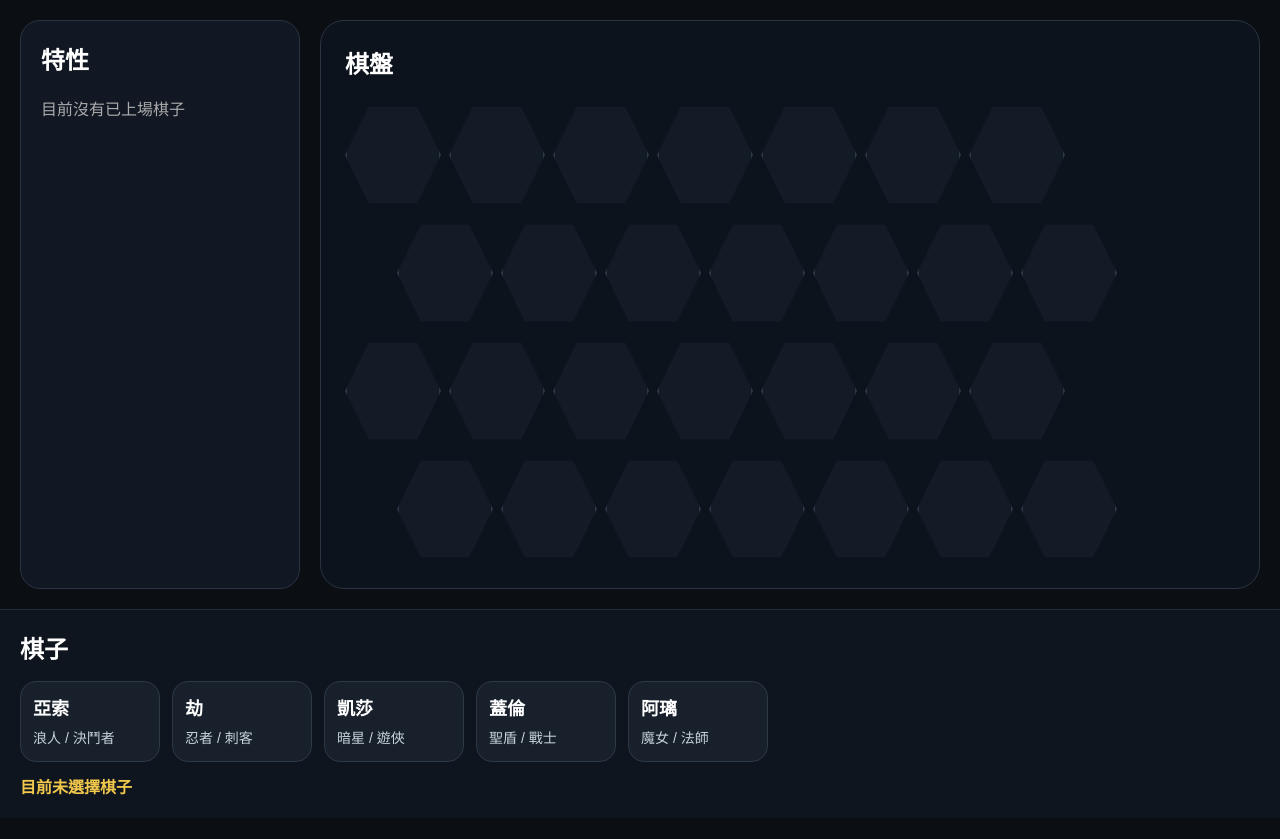
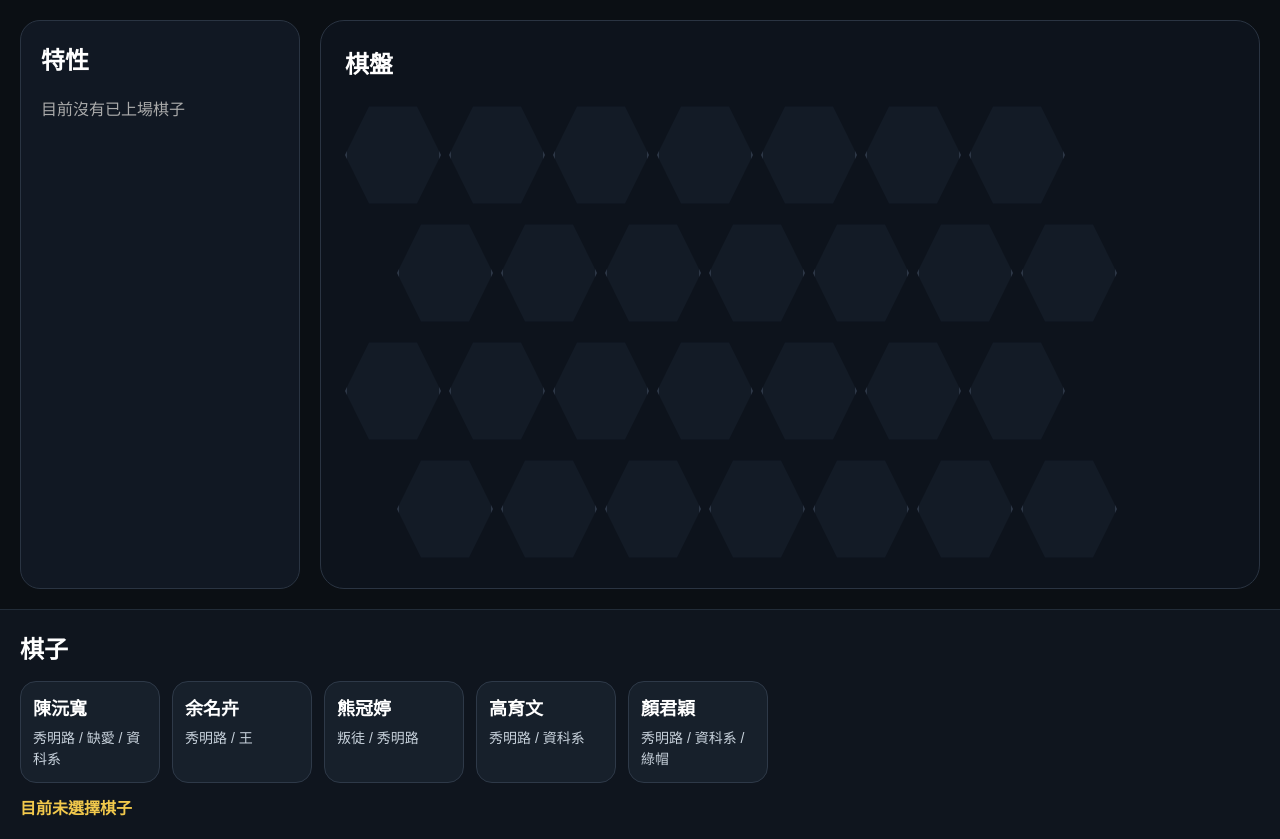
Before and after one commit to Kellyyuu1/tftmyself, a plain HTML site: page index.html in a window 1280 px wide. Before the commit the page ends 818 px from the top, so only its background shows below. Drawn offline with Linux system fonts and the light colour scheme.

Commit message:
Update index.html

```diff
--- a/index.html
+++ b/index.html
@@ -247,11 +247,11 @@
 
   <script>
     const units = [
-      { name: "亞索", traits: ["浪人", "決鬥者"] },
-      { name: "劫", traits: ["忍者", "刺客"] },
-      { name: "凱莎", traits: ["暗星", "遊俠"] },
-      { name: "蓋倫", traits: ["聖盾", "戰士"] },
-      { name: "阿璃", traits: ["魔女", "法師"] }
+      { name: "陳沅寬", traits: ["秀明路", "缺愛","資科系"] },
+      { name: "余名卉", traits: ["秀明路", "王"] },
+      { name: "熊冠婷", traits: ["叛徒", "秀明路"] },
+      { name: "高育文", traits: ["秀明路", "資科系"] },
+      { name: "顏君穎", traits: ["秀明路", "資科系", "綠帽"] }
     ];
 
     let selectedUnit = null;
```
